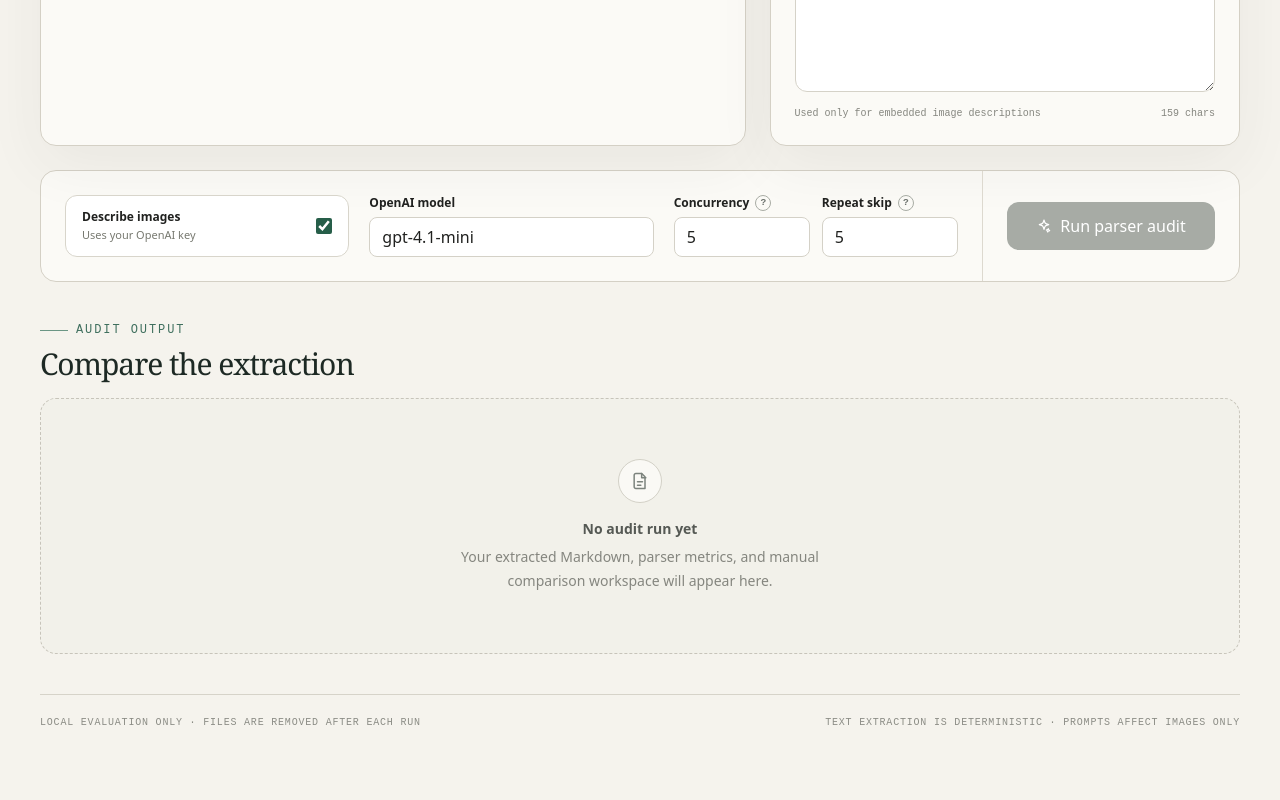
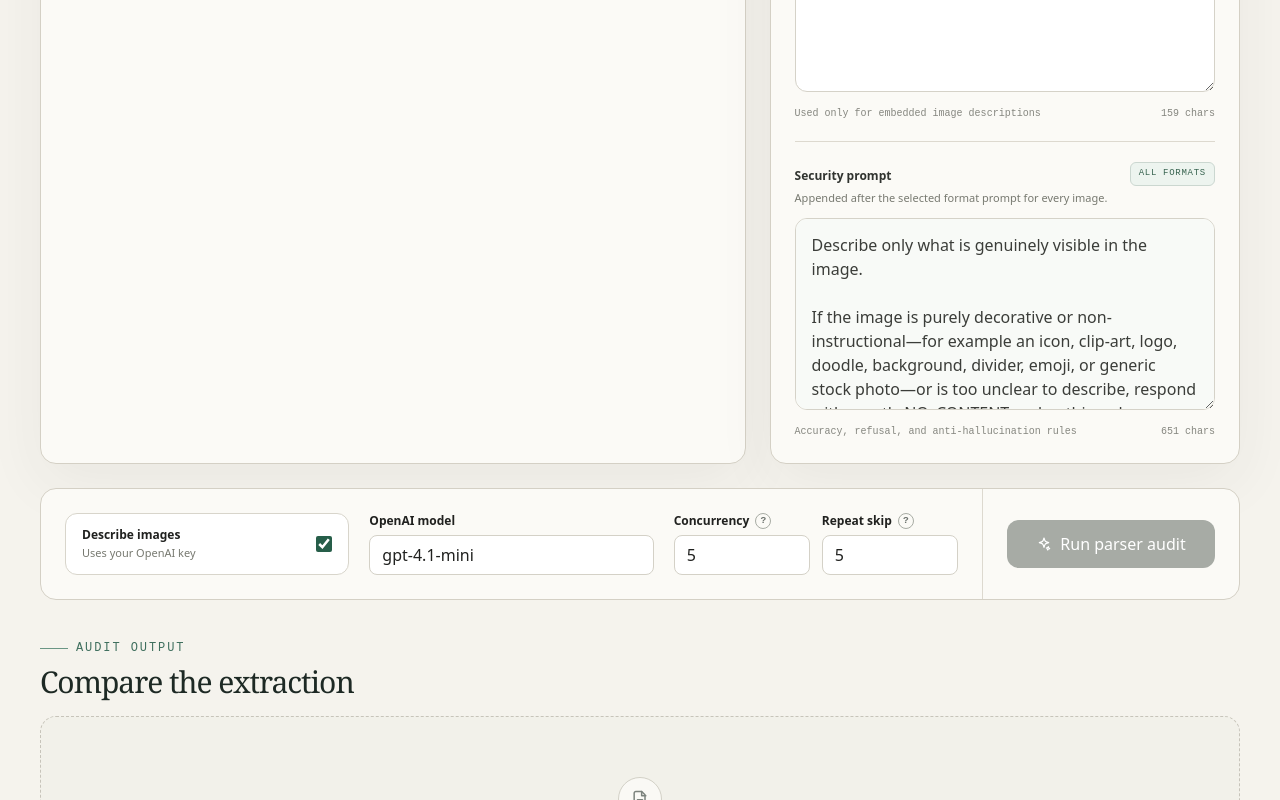
Before and after one commit to ubc/ubc-content-to-markdown-app, a Next.js app: page / in a window 1280 px wide. Shown: the part 718-1518 px from the top of the page. Built offline with nearby package versions, Linux system fonts and the light colour scheme.

Commit message:
Added the changes needed and a readme

```diff
--- a/src/app/api/parse/route.ts
+++ b/src/app/api/parse/route.ts
@@ -144,13 +144,14 @@ export async function POST(request: Request) {
         imageCalls += 1;
         const response = await openai.responses.create({
           model,
+          instructions: securityPrompt,
           input: [
             {
               role: "user",
               content: [
                 {
                   type: "input_text",
-                  text: `${prompts[documentKind]}\n\n${securityPrompt}\n\n${fileContext(image)}`,
+                  text: `${prompts[documentKind]}\n\n${fileContext(image)}`,
                 },
                 {
                   type: "input_image",
--- a/src/app/globals.css
+++ b/src/app/globals.css
@@ -86,12 +86,13 @@ button {
 
 .help-tip-content {
   position: absolute;
-  z-index: 20;
-  bottom: calc(100% + 0.55rem);
+  z-index: 50;
+  top: calc(100% + 0.55rem);
+  bottom: auto;
   left: 50%;
   width: 16rem;
   padding: 0.65rem 0.75rem;
-  transform: translate(-50%, 0.25rem);
+  transform: translate(-50%, -0.25rem);
   border: 1px solid #d1cec4;
   border-radius: 0.6rem;
   background: #183b32;
@@ -105,6 +106,11 @@ button {
   pointer-events: none;
   box-shadow: 0 10px 30px rgba(24, 59, 50, 0.2);
   transition: opacity 140ms, transform 140ms, visibility 140ms;
+}
+
+.help-tip:hover,
+.help-tip:focus {
+  z-index: 60;
 }
 
 .help-tip:hover .help-tip-content,
--- a/src/components/audit-workspace.tsx
+++ b/src/components/audit-workspace.tsx
@@ -3,6 +3,7 @@
 import { useMemo, useRef, useState } from "react";
 import {
   DEFAULT_PROMPTS,
+  DEFAULT_SECURITY_PROMPT,
   DOCUMENT_LABELS,
   extensionToDocumentKind,
   type DocumentKind,
@@ -76,6 +77,7 @@ export function AuditWorkspace() {
   const [file, setFile] = useState<File | null>(null);
   const [isDragging, setIsDragging] = useState(false);
   const [prompts, setPrompts] = useState(DEFAULT_PROMPTS);
+  const [securityPrompt, setSecurityPrompt] = useState(DEFAULT_SECURITY_PROMPT);
   const [activePrompt, setActivePrompt] = useState<DocumentKind>("pdf");
   const [includeImages, setIncludeImages] = useState(true);
   const [model, setModel] = useState("gpt-4.1-mini");
@@ -122,6 +124,7 @@ export function AuditWorkspace() {
     const formData = new FormData();
     formData.append("file", file);
     formData.append("prompts", JSON.stringify(prompts));
+    formData.append("securityPrompt", securityPrompt);
     formData.append("includeImages", String(includeImages));
     formData.append("model", model);
     formData.append("imageConcurrency", String(concurrency));
@@ -301,11 +304,33 @@ export function AuditWorkspace() {
                 <span>Used only for embedded image descriptions</span>
                 <span>{prompts[activePrompt].length.toLocaleString()} chars</span>
               </div>
+
+              <div className="mt-5 border-t border-[#ddd9cf] pt-5">
+                <div className="mb-3 flex items-start justify-between gap-4">
+                  <div>
+                    <label htmlFor="security-prompt" className="text-xs font-semibold text-[#30332f]">Security prompt</label>
+                    <p className="mt-1 text-[11px] leading-4 text-[#777970]">Appended after the selected format prompt for every image.</p>
+                  </div>
+                  <span className="shrink-0 rounded-md border border-[#cbd7d0] bg-[#edf4ef] px-2 py-1 font-mono text-[9px] uppercase tracking-[0.08em] text-[#37634f]">All formats</span>
+                </div>
+                <textarea
+                  id="security-prompt"
+                  aria-label="Shared image security prompt"
+                  value={securityPrompt}
+                  onChange={(event) => setSecurityPrompt(event.target.value)}
+                  className="min-h-48 w-full resize-y rounded-xl border border-[#d5d2c8] bg-[#f8faf7] px-4 py-3.5 text-[13px] leading-6 text-[#3b3d39] outline-none transition focus:border-[#6b9483] focus:ring-4 focus:ring-[#6b9483]/10"
+                  spellCheck
+                />
+                <div className="mt-2 flex items-center justify-between font-mono text-[10px] text-[#85867f]">
+                  <span>Accuracy, refusal, and anti-hallucination rules</span>
+                  <span>{securityPrompt.length.toLocaleString()} chars</span>
+                </div>
+              </div>
             </div>
           </section>
         </div>
 
-        <section className="mt-6 overflow-hidden rounded-2xl border border-[#d4d0c5] bg-[#fbfaf6]">
+        <section className="relative z-20 mt-6 overflow-visible rounded-2xl border border-[#d4d0c5] bg-[#fbfaf6]">
           <div className="grid divide-y divide-[#ddd9cf] lg:grid-cols-[1fr_auto] lg:divide-x lg:divide-y-0">
             <div className="grid gap-5 p-5 md:grid-cols-3 md:p-6">
               <label className="flex items-center justify-between gap-4 rounded-xl border border-[#d8d5cb] bg-white px-4 py-3">
```
Also changed, not shown: 1 other file (tests, documents, lock files or other folders).
